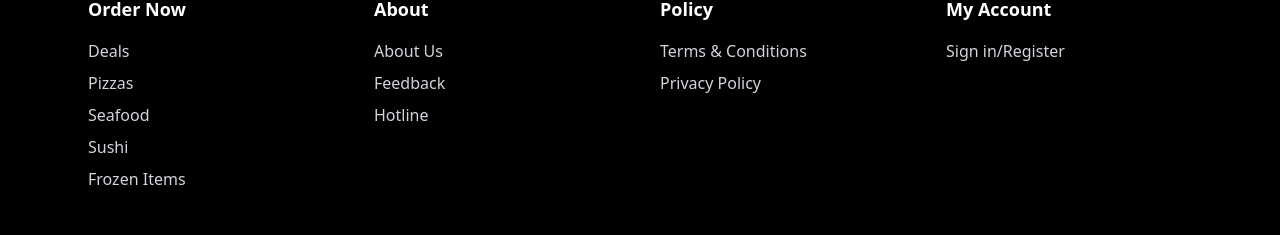
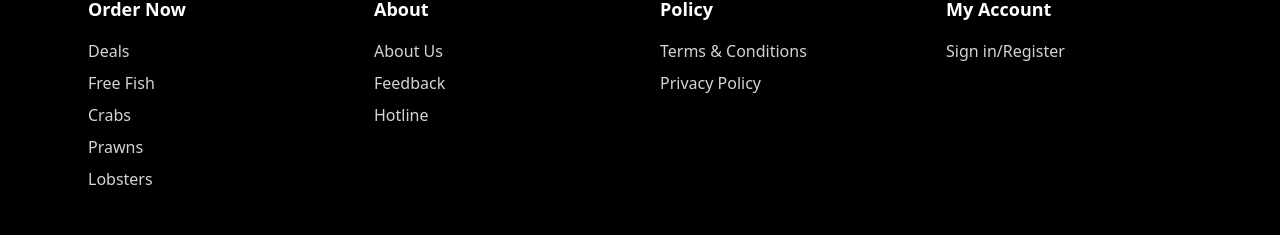
Before and after one commit to sanudageenaka/seafood-ecommerce-app, a React (Vite) app in the folder frontend/: page / in a window 1280 px wide. Shown: the part 2007-2242 px from the top of the page. Built offline with nearby package versions, Linux system fonts and the light colour scheme; no server answers.

Commit message:
#11
Updated Footer Section

```diff
--- a/frontend/src/pages/Home.jsx
+++ b/frontend/src/pages/Home.jsx
@@ -162,10 +162,30 @@ export default function Home() {
             <h3 className="text-lg font-semibold mb-4">Order Now</h3>
             <ul className="space-y-2 text-gray-300">
               <li>Deals</li>
-              <li>Pizzas</li>
-              <li>Seafood</li>
-              <li>Sushi</li>
-              <li>Frozen Items</li>
+              <li> <Link
+      to="/fish"
+      className="hover:text-white transition"
+    >
+      Free Fish
+    </Link></li>
+              <li><Link
+      to="/crabs"
+      className="hover:text-white transition"
+    >
+      Crabs
+    </Link></li>
+              <li><Link
+      to="/prawns"
+      className="hover:text-white transition"
+    >
+      Prawns
+    </Link></li>
+              <li><Link
+      to="/lobsters"
+      className="hover:text-white transition"
+    >
+      Lobsters
+    </Link></li>
             </ul>
           </div>
 
```
